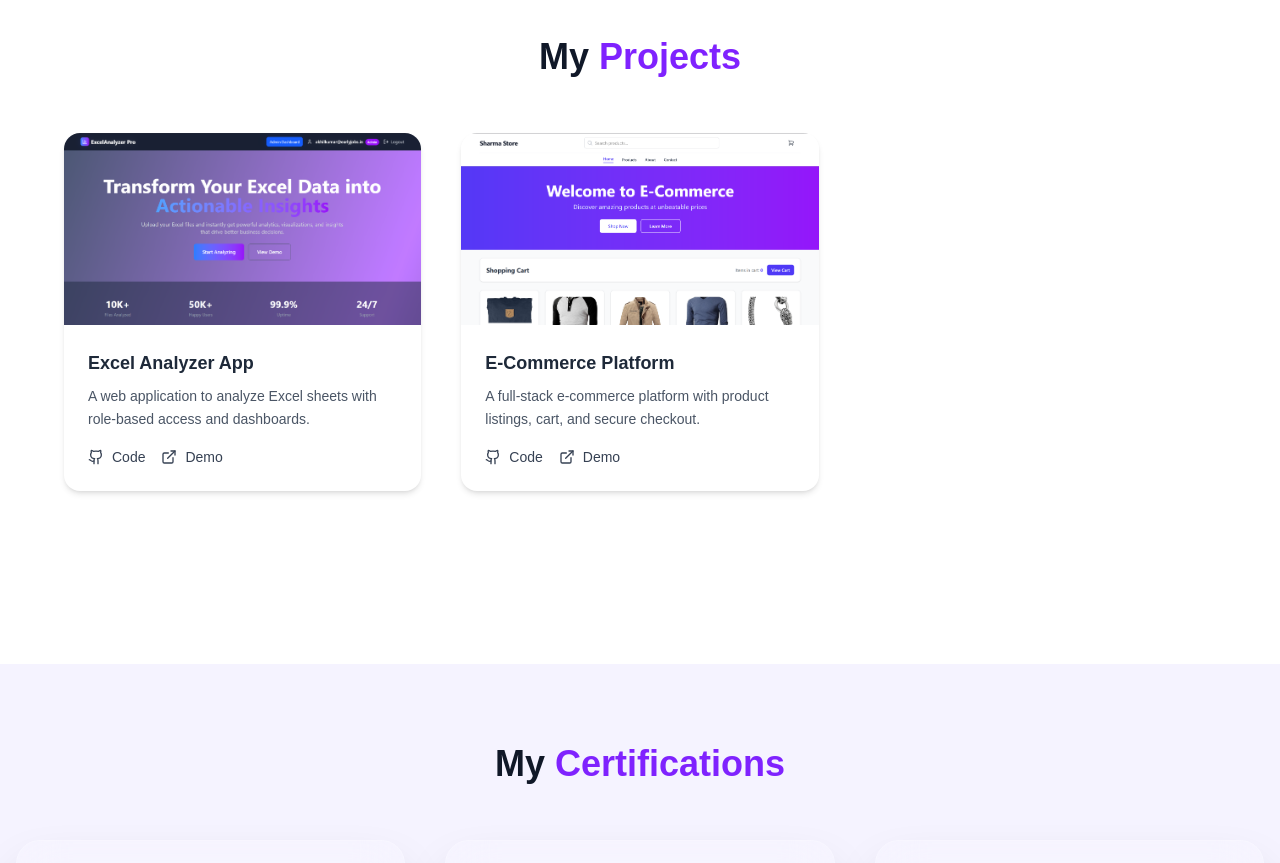
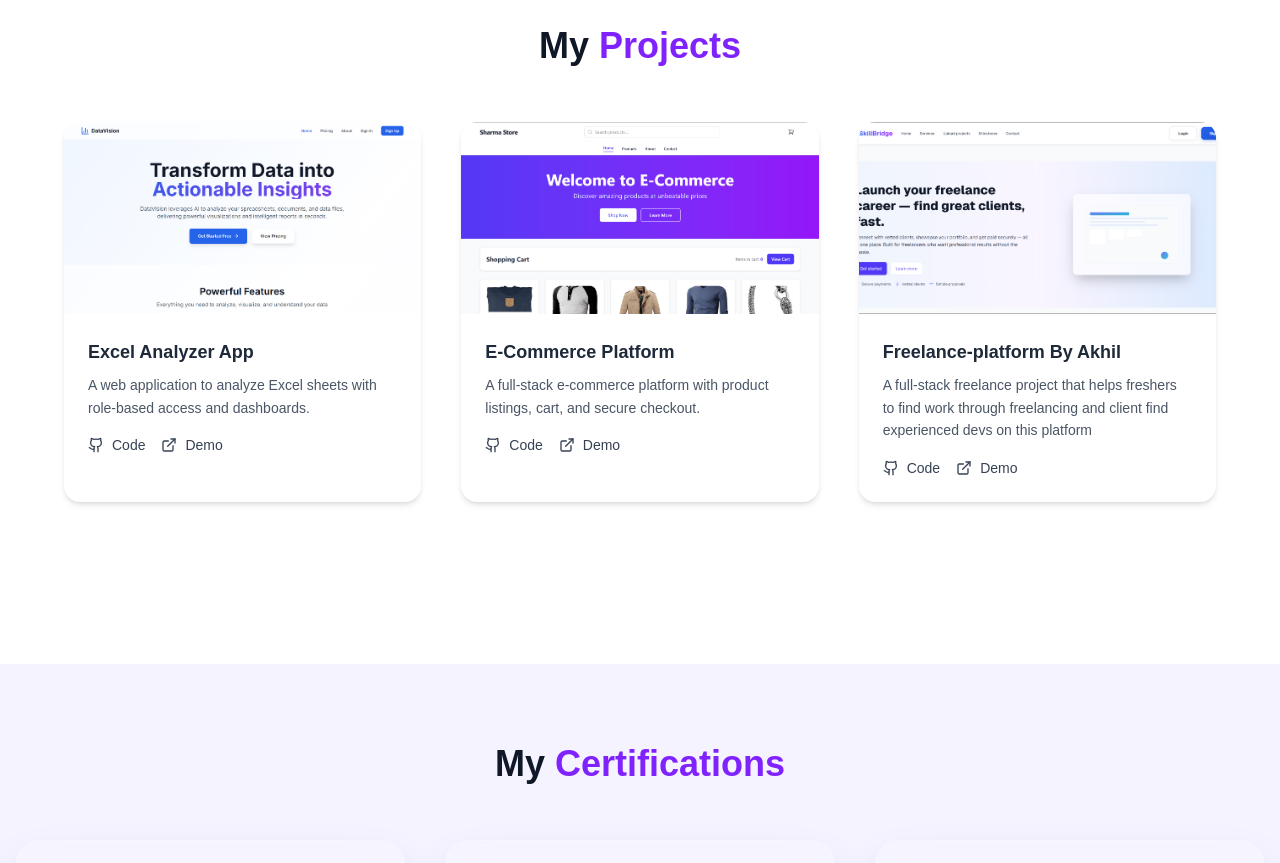
Before and after one commit to Akhilkumar4464/next-portfolio, a Next.js app in the folder frontend/: page / in a window 1280 px wide. Shown: the part 2600-3463 px from the top of the page. Built offline with nearby package versions, Linux system fonts and the light colour scheme.

Commit message:
Add new project images and update Projects component with freelance platform details

```diff
--- a/frontend/src/components/Project.jsx
+++ b/frontend/src/components/Project.jsx
@@ -14,7 +14,7 @@ const projects = [
   {
     title: "Excel Analyzer App",
     description: "A web application to analyze Excel sheets with role-based access and dashboards.",
-    image: "/excel.png", // Ensure this image is in the public folder
+    image: "/excelpn.png", // Ensure this image is in the public folder
     github: "https://github.com/Akhilkumar4464/frontend-excel",
     demo: "https://excel-analyzer-demo.com",
   },
@@ -25,6 +25,13 @@ const projects = [
     github: "https://github.com/Akhilkumar4464/PRO_Ecommerce",
     demo: "https://pro-ecommerce-theta.vercel.app/",
   },
+  {
+     title: "Freelance-platform By Akhil",
+    description: "A full-stack freelance project that helps freshers to find work through freelancing and client find experienced devs on this platform",
+    image: "/ff.png", // Ensure this image is in the public folder
+    github: "https://github.com/Akhilkumar4464/freelance-platform",
+    demo: "https://google.com",
+  }
 ];
 
 export default function Projects() {
```
Also changed, not shown: frontend/public/excelpn.png (added), frontend/public/ff.png (added).
